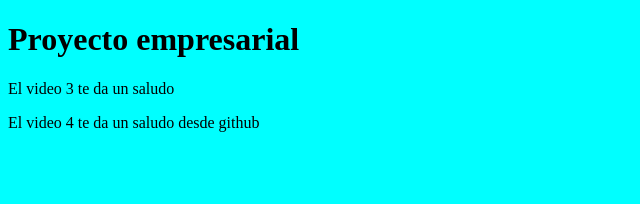
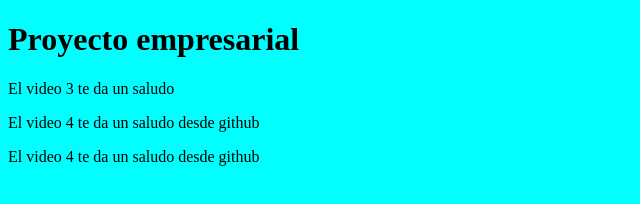
Before and after one commit to Butch33r/cursoGit_YT, a plain HTML site: page index.html in a window 1280 px wide. Shown: the whole page, without its empty margins (0-640 px from the left). Drawn offline with Linux system fonts and the light colour scheme.

Commit message:
Para  verificar RTB

```diff
--- a/index.html
+++ b/index.html
@@ -11,6 +11,7 @@
     <h1>Proyecto empresarial</h1>
     <p>El video 3 te da un saludo</p>
     <p>El video 4 te da un saludo desde github</p>
+        <p>El video 4 te da un saludo desde github</p>
 
 </body>
 </html>
```
